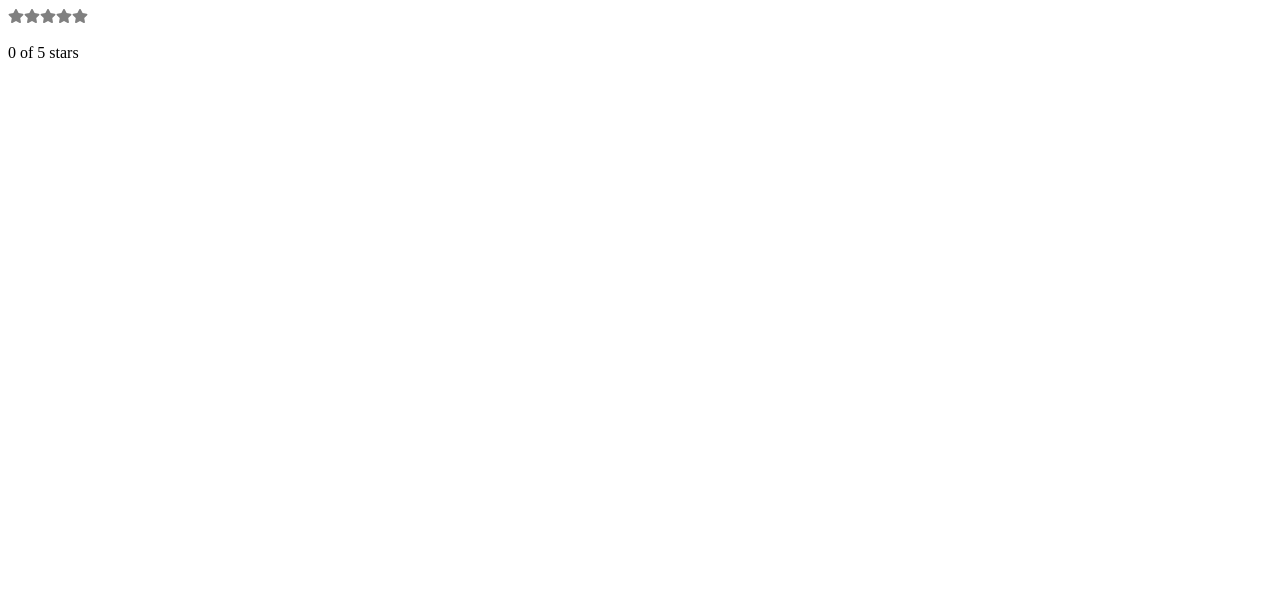
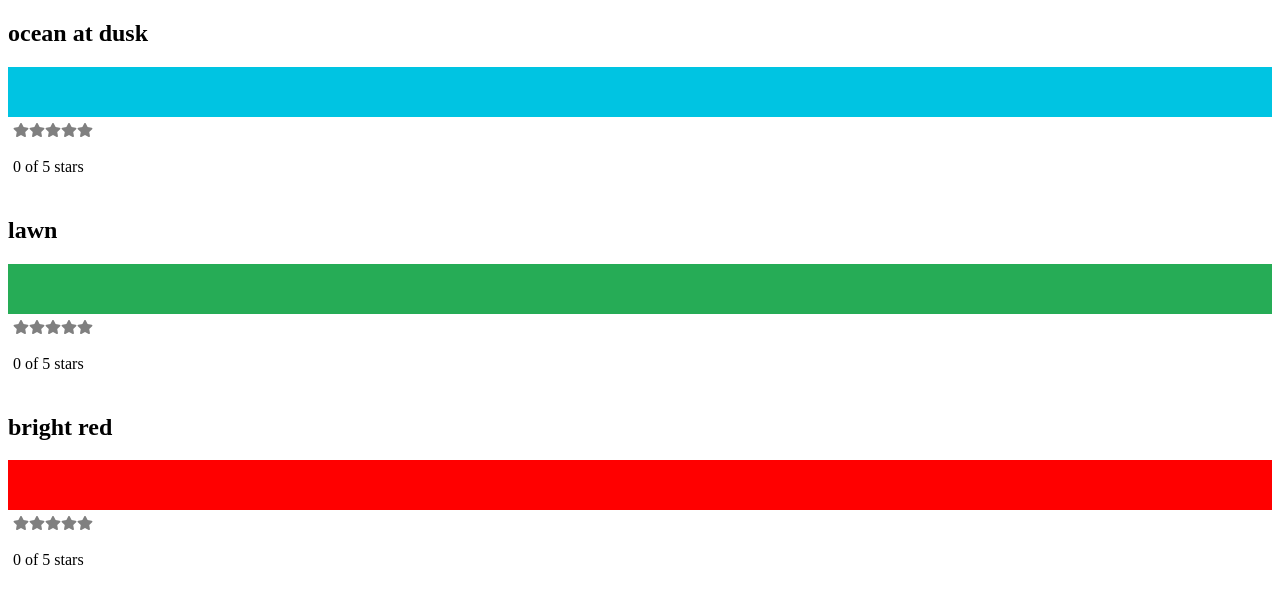
Before and after one commit to usercsie/react-state, a React (Create React App) app: page / in a window 1280 px wide. Shown: the top 604 px of the page. Built offline with nearby package versions, Linux system fonts and the light colour scheme.

Commit message:
第六章-元件樹的狀態管理

```diff
--- a/src/App.css
+++ b/src/App.css
@@ -1,38 +1,3 @@
 .App {
   text-align: center;
 }
-
-.App-logo {
-  height: 40vmin;
-  pointer-events: none;
-}
-
-@media (prefers-reduced-motion: no-preference) {
-  .App-logo {
-    animation: App-logo-spin infinite 20s linear;
-  }
-}
-
-.App-header {
-  background-color: #282c34;
-  min-height: 100vh;
-  display: flex;
-  flex-direction: column;
-  align-items: center;
-  justify-content: center;
-  font-size: calc(10px + 2vmin);
-  color: white;
-}
-
-.App-link {
-  color: #61dafb;
-}
-
-@keyframes App-logo-spin {
-  from {
-    transform: rotate(0deg);
-  }
-  to {
-    transform: rotate(360deg);
-  }
-}
--- a/src/App.js
+++ b/src/App.js
@@ -1,25 +1,11 @@
-import logo from './logo.svg';
 import './App.css';
+import { useState } from 'react';
+import colorData from './data/color-data.json'
+import ColorList from './ColorList';
 
 function App() {
-  return (
-    <div className="App">
-      <header className="App-header">
-        <img src={logo} className="App-logo" alt="logo" />
-        <p>
-          Edit <code>src/App.js</code> and save to reload.
-        </p>
-        <a
-          className="App-link"
-          href="https://reactjs.org"
-          target="_blank"
-          rel="noopener noreferrer"
-        >
-          Learn React
-        </a>
-      </header>
-    </div>
-  );
+  const [colors] = useState(colorData);
+  return <ColorList colors={colors} />;
 }
 
 export default App;
--- /dev/null
+++ b/src/Color.js
@@ -0,0 +1,12 @@
+import React from "react";
+import Rating from "./star/Rating";
+
+export default function Color({ title, color, rating }) {
+    return (
+        <section>
+            <h1>{title}</h1>
+            <div style={{ height: 50, backgroundColor: color }} />
+            <Rating selectedStars={rating} />
+        </section>
+    );
+}
--- /dev/null
+++ b/src/ColorList.js
@@ -0,0 +1,14 @@
+import React from "react";
+import Color from "./Color";
+
+export default function ColorList({ colors = [] }) {
+    if (!colors.length) return <div>No Colors Listed. (Add a Color)</div>;
+
+    return (
+        <div>
+            {colors.map(color => (
+                <Color key={color.id} {...color} />
+            ))}
+        </div>
+    );
+}
--- /dev/null
+++ b/src/data/color-data.json
@@ -0,0 +1,20 @@
+[
+    {
+        "id": "0175d1f0-a8c6-41bf-8d02-df5734d829a4",
+        "title": "ocean at dusk",
+        "color": "#00c4e2",
+        "rating": 5
+    },
+    {
+        "id": "83c7ba2f-7392-4d7d-9e23-35adbe186046",
+        "title": "lawn",
+        "color": "#26ac56",
+        "rating": 3
+    },
+    {
+        "id": "a11e3995-b0bd-4d58-8c48-5e49ae7f7f23",
+        "title": "bright red",
+        "color": "#ff0000",
+        "rating": 0
+    }
+]
--- a/src/index.js
+++ b/src/index.js
@@ -1,19 +1,12 @@
 import React from 'react';
 import ReactDOM from 'react-dom';
-// import './index.css';
-// import App from './App';
-import Rating from './star/Rating'
-import reportWebVitals from './reportWebVitals';
-
+import App from './App';
 
 ReactDOM.render(
-  <React.StrictMode>
-    <Rating />
-  </React.StrictMode>,
+  <App />,
   document.getElementById('root')
 );
 
 // If you want to start measuring performance in your app, pass a function
 // to log results (for example: reportWebVitals(console.log))
 // or send to an analytics endpoint. Learn more: https://bit.ly/CRA-vitals
-reportWebVitals();
--- /dev/null
+++ b/src/lib.js
@@ -0,0 +1 @@
+export const createArray = length => [...Array(length)];
--- a/src/reportWebVitals.js
+++ /dev/null
@@ -1,13 +0,0 @@
-const reportWebVitals = onPerfEntry => {
-  if (onPerfEntry && onPerfEntry instanceof Function) {
-    import('web-vitals').then(({ getCLS, getFID, getFCP, getLCP, getTTFB }) => {
-      getCLS(onPerfEntry);
-      getFID(onPerfEntry);
-      getFCP(onPerfEntry);
-      getLCP(onPerfEntry);
-      getTTFB(onPerfEntry);
-    });
-  }
-};
-
-export default reportWebVitals;
--- a/src/star/Rating.js
+++ b/src/star/Rating.js
@@ -1,5 +1,6 @@
 import { FaStar } from 'react-icons/fa'
 import { useState } from 'react'
+import { createArray } from '../lib'
 
 const Star = ({ selected = false, onSelect = f => f }) => {
     return (
@@ -7,12 +8,10 @@
     )
 }
 
-const createArray = length => [...Array(length)]
-
-function Rating({ totalStars = 5 }) {
+function Rating({ style = {}, totalStars = 5, ...props }) {
     const [selectedStars, setSelectedStars] = useState(0)
     return (
-        <div>
+        <div style={{ padding: 5, ...style }} {...props}>
             {createArray(totalStars).map((n, i) =>
                 <Star
                     key={i}
```
Also changed, not shown: src/setupTests.js (deleted, +0 -5 lines), src/logo.svg (deleted), 1 other file (tests, documents, lock files or other folders).
